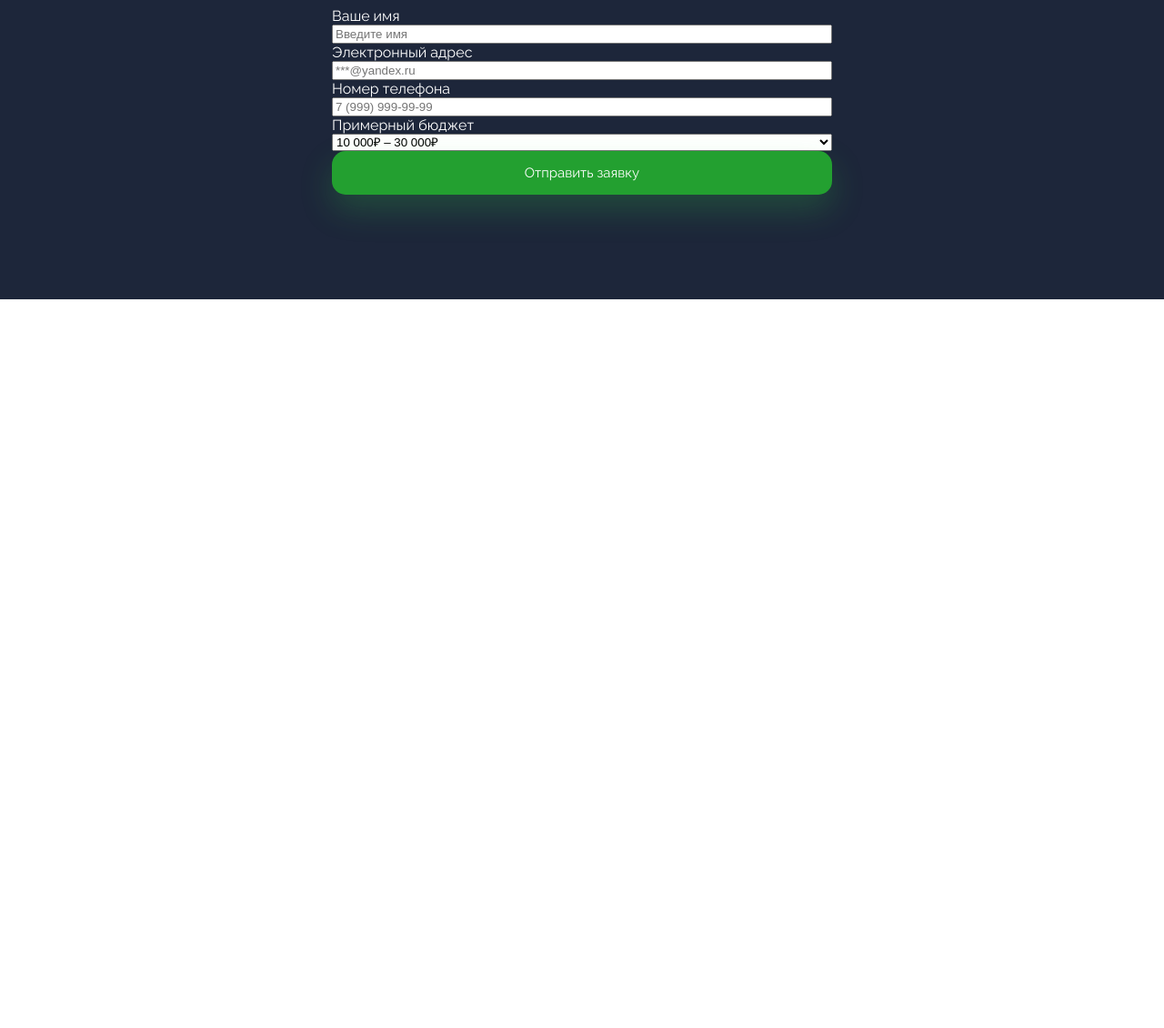
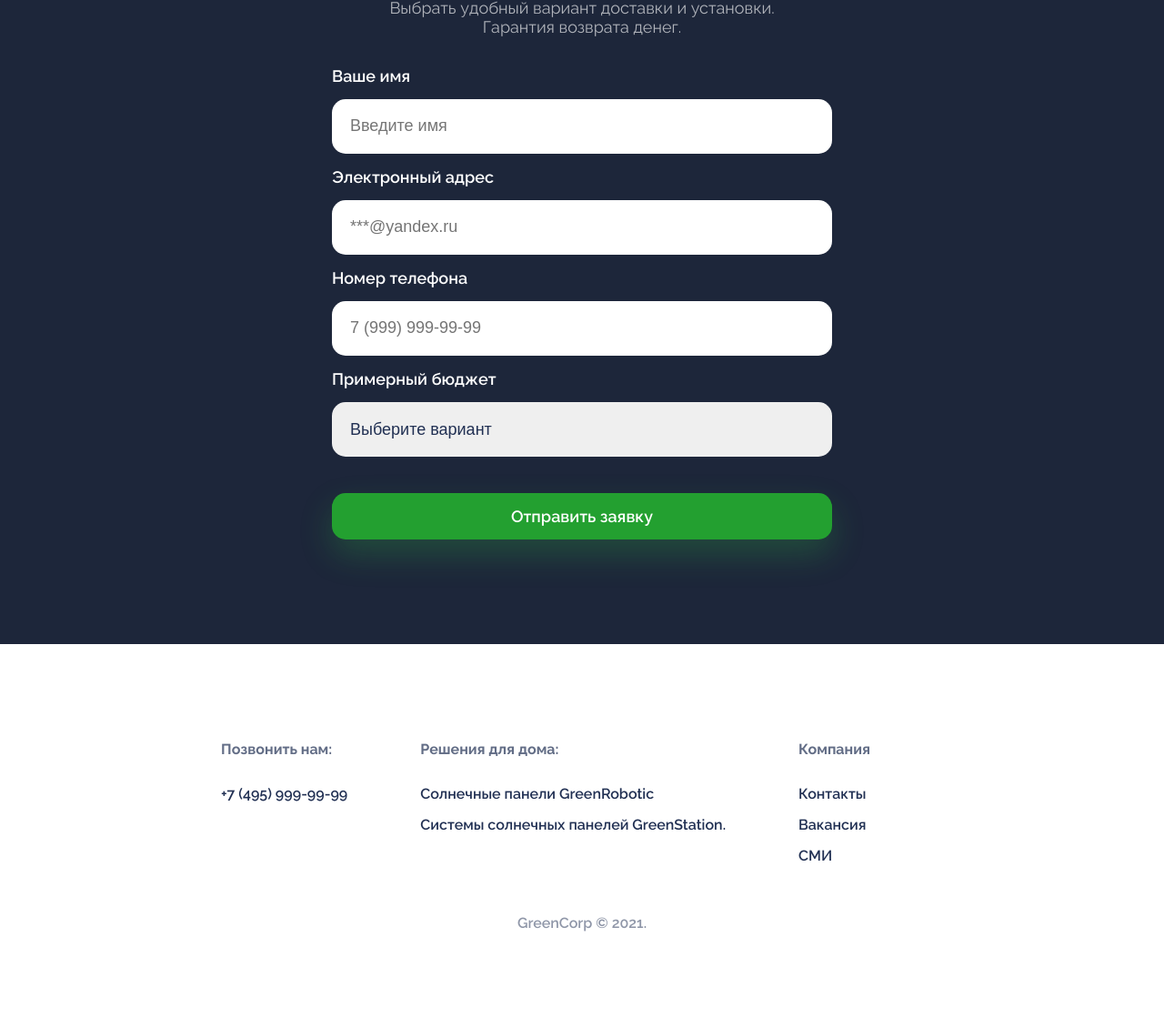
Before and after one commit to NikitaWebIT/green-corp-landing, a plain HTML site: page index.html in a window 1280 px wide. Shown: the part 971-2101 px from the top of the page at 91% size. Before the commit the page ends 1300 px from the top, so only its background shows below. Drawn offline with Linux system fonts and the light colour scheme.

Commit message:
Вторая версия проекта

```diff
--- a/index.html
+++ b/index.html
@@ -44,6 +44,7 @@
                   <input type="phone" placeholder="7 (999) 999-99-99" id="phone">
                   <label for="budget">Примерный бюджет</label>
                   <select name="" id="budget">
+                    <option value="">Выберите вариант</option>
                     <option value="10–30">10 000₽ – 30 000₽</option>
                     <option value="30–60">30 000₽ – 60 000₽</option>
                     <option value="60–100">60 000₽ – 100 000₽</option>
@@ -51,9 +52,36 @@
                   </select>
                   <button type = "submit" class="form__submit">Отправить заявку</button>
                 </div>
-
             </form>
         </div>
     </section>
+    <footer>
+        <div class="footer__container">
+            <div class="footer__group">
+                <h3>Позвонить нам:</h3>
+                <div class="footer__links">
+                  <a href="tel:74959999999">+7 (495) 999-99-99</a>
+                </div>
+            </div>
+            <div class="footer__group">
+                <h3>Решения для дома:</h3>
+                <div class="footer__links">
+                  <a href="#">Солнечные панели GreenRobotic</a>
+                  <a href="#">Системы солнечных панелей GreenStation.</a>
+                </div>
+            </div>
+            <div class="footer__group">
+                <h3>Компания</h3>
+                <div class="footer__links">
+                  <a href="#">Контакты</a>
+                  <a href="#">Вакансия</a>
+                  <a href="#">СМИ</a>
+                </div>
+            </div>
+        </div>
+        <div class="footer__copyright">
+            <p>GreenCorp © 2021.</p>
+        </div>
+    </footer>
 </body>
 </html>
--- a/styles.css
+++ b/styles.css
@@ -48,6 +48,7 @@ header a {
     background: url('img/back.png') no-repeat;
     background-position: center;
     background-size: cover;
+    padding-bottom: 50px;
 }
 .about h1{
     font-size: 70px;
@@ -90,3 +91,83 @@ header a {
     flex-direction: column;
     text-align: left;
 }
+.form label{
+    font-size: 18px;
+    font-weight: 600;
+    padding-top: 15px;
+    padding-bottom: 15px;
+}
+.form input{
+    font-size: 18px;
+    color: #213053;
+    height: 60px;
+    padding: 0px 20px 0px 20px;
+    border-radius: 15px;
+    border: none;
+}
+.form select{
+    font-size: 18px;
+    color: #213053;
+    height: 60px;
+    padding: 0px 20px 0px 20px;
+    border-radius: 15px;
+    border: none;
+}
+.form__submit{
+    font-size: 18px;
+    font-weight: 600;
+    margin-top: 40px;
+}
+select {
+    appearance: none;
+        outline: none;
+  }
+input {
+    outline: none;
+  }
+button:hover {
+    background-color: white;
+    color: black;
+  }
+.sun-image:hover {
+    opacity: 0.5;
+  }
+
+  header .logo:hover {
+    opacity: 0.5;
+  }
+button:hover{
+    background-color: #f6980c;
+    box-shadow: 0 16px 36px rgba(246 152 12 / 20%);
+    transition: background 0.3s ease-in
+}
+footer {
+    padding: 90px 20px;
+    font-size: 16px;
+    font-weight: 600;
+}
+.footer__copyright{
+    margin-top: 40px;
+    text-align: center;
+    opacity: 0.5;
+}
+.footer__container{
+    display: flex;
+    justify-content: center;
+}
+.footer__group{
+    margin-right: 80px;
+}
+.footer__group h3{
+    font-size: 16px;
+    opacity: 0.7;
+    margin-bottom: 30px;
+}
+.footer__links{
+    display: flex;
+    flex-direction: column;
+
+}
+.footer__links a{
+    margin-bottom: 15px;
+}
```
Also changed, not shown: 1 other file.
